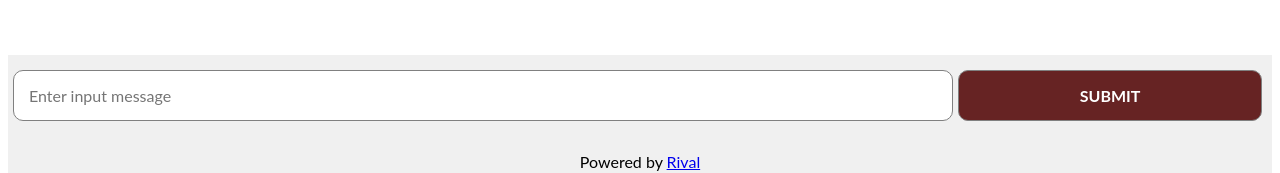
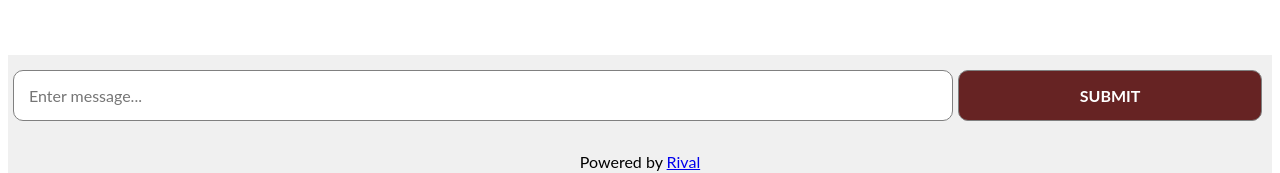
Before and after one commit to Ollstar/starburgerai, a Next.js app: page / in a window 1280 px wide. Shown: the part 613-786 px from the top of the page. Built offline with nearby package versions, Linux system fonts and the light colour scheme.

Commit message:
remove incorrect error

```diff
--- a/pages/index.js
+++ b/pages/index.js
@@ -117,7 +117,7 @@ export default function Home() {
         <form className={styles.form} onSubmit={onSubmit}>
           <input type="text"
             className={styles.input}
-            placeholder="Enter input message"
+            placeholder="Enter message..."
             value={animalInput}
             disabled={isLoading}
             onChange={e => setAnimalInput(e.target.value)}
@@ -125,7 +125,7 @@ export default function Home() {
           />
                   </form>
           <button type="submit" className={styles.submit} disabled={isLoading} onClick={(e) => onSubmit(e)}>
-            {isLoading ? "Generating..." : "SUBMIT"}
+            {isLoading ? "Processing..." : "SUBMIT"}
           </button>
 
 
```
